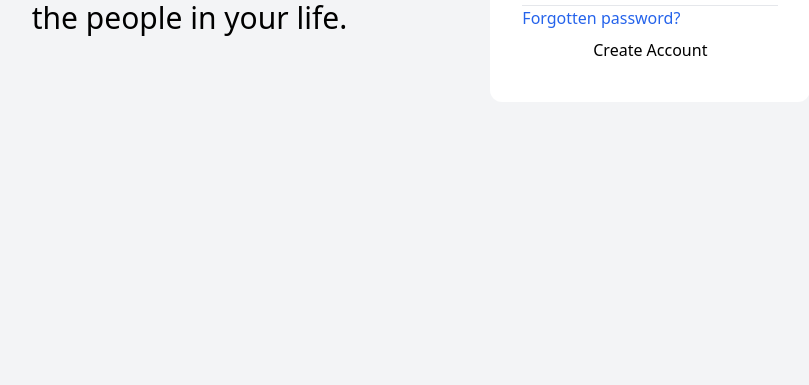
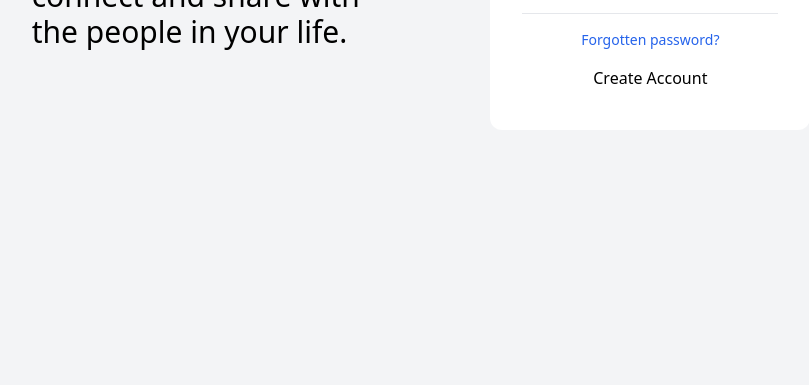
Before and after one commit to maazshakeel/facebook-login-clone-tailwindcss, a website built with Vite: page index.html in a window 1280 px wide. Shown: the part 415-800 px from the top of the page, without its empty margins (259-1068 px from the left). Built offline with nearby package versions, Linux system fonts and the light colour scheme.

Commit message:
added margin on y axis of 2

```diff
--- a/index.html
+++ b/index.html
@@ -17,8 +17,8 @@
             <input class="px-4 h-12 my-2 border rounded-lg border-1 border-gray-200" type="text" placeholder="Email address or phone number">
             <input class="px-4 h-12 my-2 border rounded-lg border-1 border-gray-200" type="password" placeholder="Password">
             <button class="bg-blue-600 text-white my-2 py-3 rounded-md font-bold text-xl space-x-5">Log In</button>
-            <hr>
-            <span class="text-blue-600">Forgotten password?</span>
+            <hr class="my-2">
+            <span class="text-blue-600 text-sm text-center my-2">Forgotten password?</span>
             <button class="my-2">Create Account</button>
         </div>
     </div>
```
